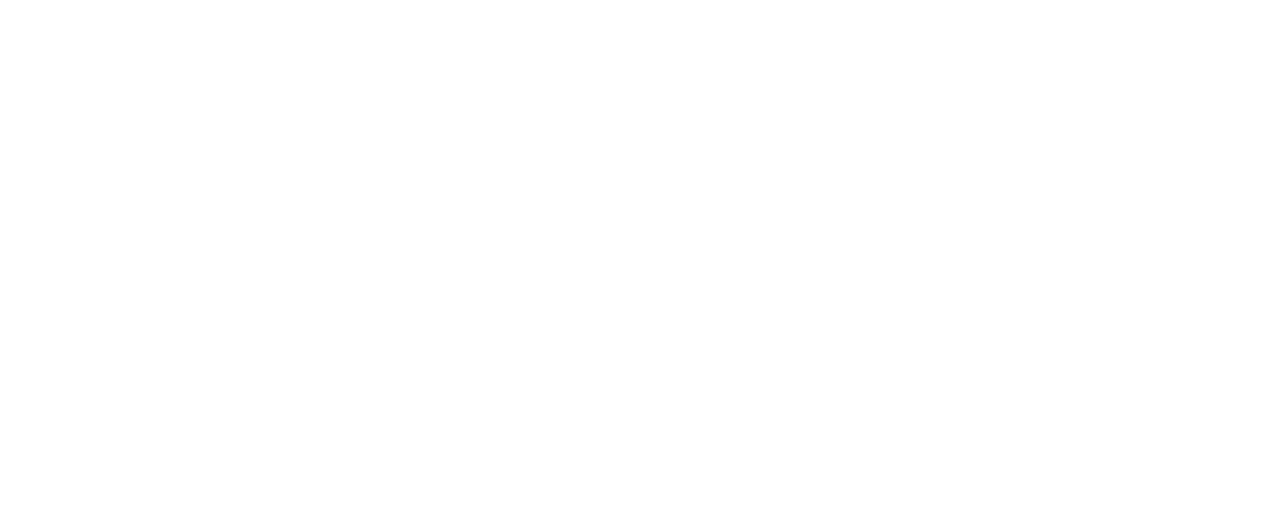
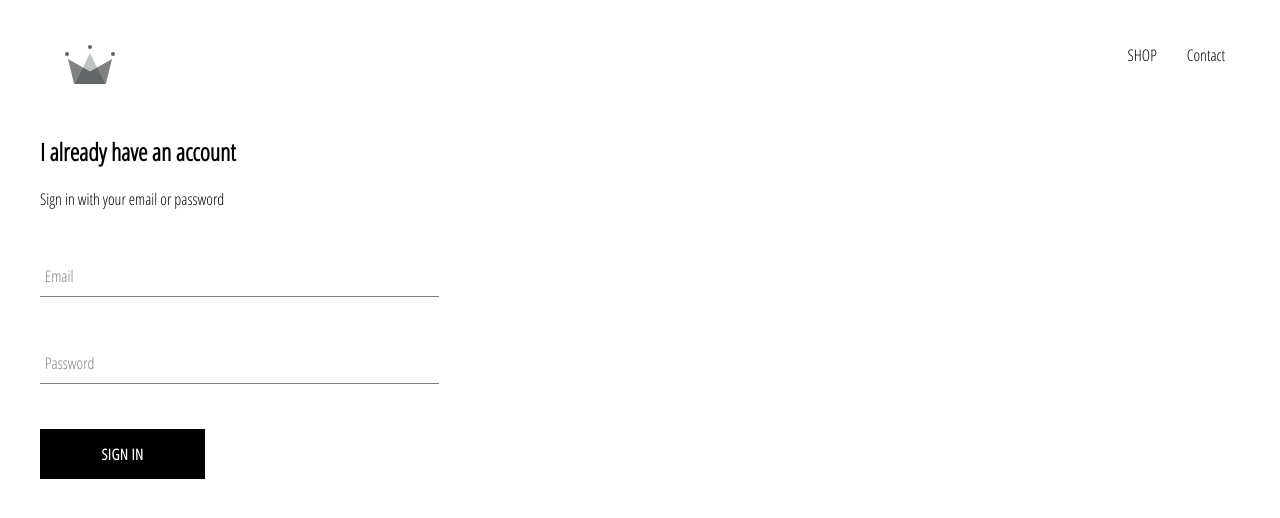
Before and after one commit to musaibsk/zm-garments, a React (Create React App) app: page /signin in a window 1280 px wide. Shown: the top 518 px of the page. Built offline with nearby package versions, Linux system fonts and the light colour scheme.

Commit message:
Created header, sign in component, input component and custom button

```diff
--- a/src/App.css
+++ b/src/App.css
@@ -2,3 +2,8 @@
     font-family: 'Open Sans Condensed';
     padding: 20px 40px;
 }
+
+a {
+    text-decoration: none;
+    color: black;
+}
--- a/src/App.js
+++ b/src/App.js
@@ -3,13 +3,17 @@
 import { Switch, Route } from 'react-router-dom';
 import HomePage from './pages/homepage/homepage.component';
 import ShopPage from './pages/shop/shop.component';
+import Header from './components/header/header.component';
+import SignInAndSignUpPage from './pages/sign-in-and-sign-up/sign-in-and-sign-up.component';
 
 function App() {
   return (
     <div className="App">
+      <Header />
       <Switch>
         <Route exact path='/' component={HomePage} />
         <Route path='/shop' component={ShopPage} />
+        <Route path='/signin' component={SignInAndSignUpPage} />
       </Switch>
     </div>
   );
--- /dev/null
+++ b/src/components/custom-button/custom-button.component.jsx
@@ -0,0 +1,11 @@
+import React from 'react';
+import './custom-button.styles.scss';
+
+
+const CustomButton = ({ children, ...otherProps }) => (
+    <button className="custom-button" {...otherProps}>
+        {children}
+    </button>
+)
+
+export default CustomButton;
--- /dev/null
+++ b/src/components/custom-button/custom-button.styles.scss
@@ -0,0 +1,22 @@
+.custom-button {
+    min-width: 165px;
+    width: auto;
+    height: 50px;
+    letter-spacing: 0.5px;
+    line-height: 50px;
+    padding: 0 35px 0 35px;
+    font-size: 15px;
+    background-color: black;
+    color: white;
+    text-transform: uppercase;
+    font-family: 'Open Sans Condensed';
+    font-weight: bolder;
+    border: none;
+    cursor: pointer;
+
+    &:hover {
+      background-color: white;
+      color: black;
+      border: 1px solid black;
+    }
+  }
--- /dev/null
+++ b/src/components/form-input/form-input.component.jsx
@@ -0,0 +1,13 @@
+import React from 'react';
+import './form-input.styles.scss';
+
+const FormInput = ({ handleChange, label, ...otherProps }) => (
+    <div className="group">
+        <input className="form-input" onChange={handleChange} {...otherProps} />
+        {
+            label ? (<label className={`${otherProps.value.length ? 'shrink' : ''} form-input-label`}>{label}</label>) : null
+        }
+    </div>
+)
+
+export default FormInput;
--- /dev/null
+++ b/src/components/form-input/form-input.styles.scss
@@ -0,0 +1,54 @@
+$sub-color: grey;
+$main-color: black;
+
+@mixin shrinkLabel {
+  top: -14px;
+  font-size: 12px;
+  color: $main-color;
+}
+
+.group {
+  position: relative;
+  margin: 45px 0;
+
+  .form-input {
+    background: none;
+    background-color: white;
+    color: $sub-color;
+    font-size: 18px;
+    padding: 10px 10px 10px 5px;
+    display: block;
+    width: 100%;
+    border: none;
+    border-radius: 0;
+    border-bottom: 1px solid $sub-color;
+    margin: 25px 0;
+
+    &:focus {
+      outline: none;
+    }
+
+    &:focus ~ .form-input-label {
+      @include shrinkLabel();
+    }
+  }
+
+  input[type='password'] {
+    letter-spacing: 0.3em;
+  }
+
+  .form-input-label {
+    color: $sub-color;
+    font-size: 16px;
+    font-weight: normal;
+    position: absolute;
+    pointer-events: none;
+    left: 5px;
+    top: 10px;
+    transition: 300ms ease all;
+
+    &.shrink {
+      @include shrinkLabel();
+    }
+  }
+}
--- /dev/null
+++ b/src/components/header/header.component.jsx
@@ -0,0 +1,22 @@
+import React from 'react';
+import './header.styles.scss';
+import { ReactComponent as Logo } from "../../assets/crown.svg"
+import { Link } from 'react-router-dom';
+
+const Header = () => (
+    <div className="header">
+        <Link className="logo-container" to="/">
+            <Logo className="logo" />
+        </Link>
+        <div className="options">
+            <Link className="option" to="/shop">
+                SHOP
+            </Link>
+            <Link className="option" to="/shop">
+                Contact
+            </Link>
+        </div>
+    </div>
+)
+
+export default Header;
--- /dev/null
+++ b/src/components/header/header.styles.scss
@@ -0,0 +1,25 @@
+.header {
+    height: 70px;
+    width: 100%;
+    display: flex;
+    justify-content: space-between;
+    margin-bottom: 25px;
+
+    .logo-container {
+      height: 100%;
+      width: 70px;
+      padding: 25px;
+    }
+
+    .options {
+      width: 50%;
+      height: 100%;
+      display: flex;
+      align-items: center;
+      justify-content: flex-end;
+
+      .option {
+        padding: 10px 15px;
+      }
+    }
+  }
--- /dev/null
+++ b/src/components/sign-in/sign-in.component.jsx
@@ -0,0 +1,46 @@
+import React from 'react';
+import './sign-in.styles.scss';
+import FormInput from '../../components/form-input/form-input.component';
+import CustomButton from '../../components/custom-button/custom-button.component';
+
+class SignIn extends React.Component {
+    constructor(props) {
+        super(props);
+
+        this.state = {
+            email: '',
+            password: ''
+        }
+    }
+
+    handleSubmit = event => {
+        event.preventDefault();
+        this.setState({
+            email: '',
+            password: ''
+        })
+    }
+
+    handleChange = event => {
+        const { name, value } = event.target;
+        this.setState({
+            [name]: value
+        })
+    }
+
+    render() {
+        return (
+            <div className="sign-in">
+                <h2>I already have an account</h2>
+                <span>Sign in with your email or password</span>
+                <form onSubmit={this.handleSubmit}>
+                    <FormInput type="email" name="email" value={this.state.email} handleChange={this.handleChange} label="Email" required />
+                    <FormInput type="password" name="password" value={this.state.password} handleChange={this.handleChange} label="Password" />
+                    <CustomButton type="submit"> Sign In </CustomButton>
+                </form>
+            </div>
+        )
+    }
+}
+
+export default SignIn;
--- /dev/null
+++ b/src/components/sign-in/sign-in.styles.scss
@@ -0,0 +1,9 @@
+.sign-in {
+    width: 30vw;
+    display: flex;
+    flex-direction: column;
+
+    .title {
+        margin: 10px 0;
+    }
+}
--- /dev/null
+++ b/src/pages/sign-in-and-sign-up/sign-in-and-sign-up.component.jsx
@@ -0,0 +1,11 @@
+import React from 'react';
+import './sign-in-and-sign-up.styles.scss';
+import SignIn from '../../components/sign-in/sign-in.component';
+
+const SignInAndSignUpPage = () => (
+    <div className="sign-in-and-sign-up">
+        <SignIn />
+    </div>
+)
+
+export default SignInAndSignUpPage;
```
Also changed, not shown: src/assets/crown.svg (added), src/pages/sign-in-and-sign-up/sign-in-and-sign-up.styles.scss (added).
